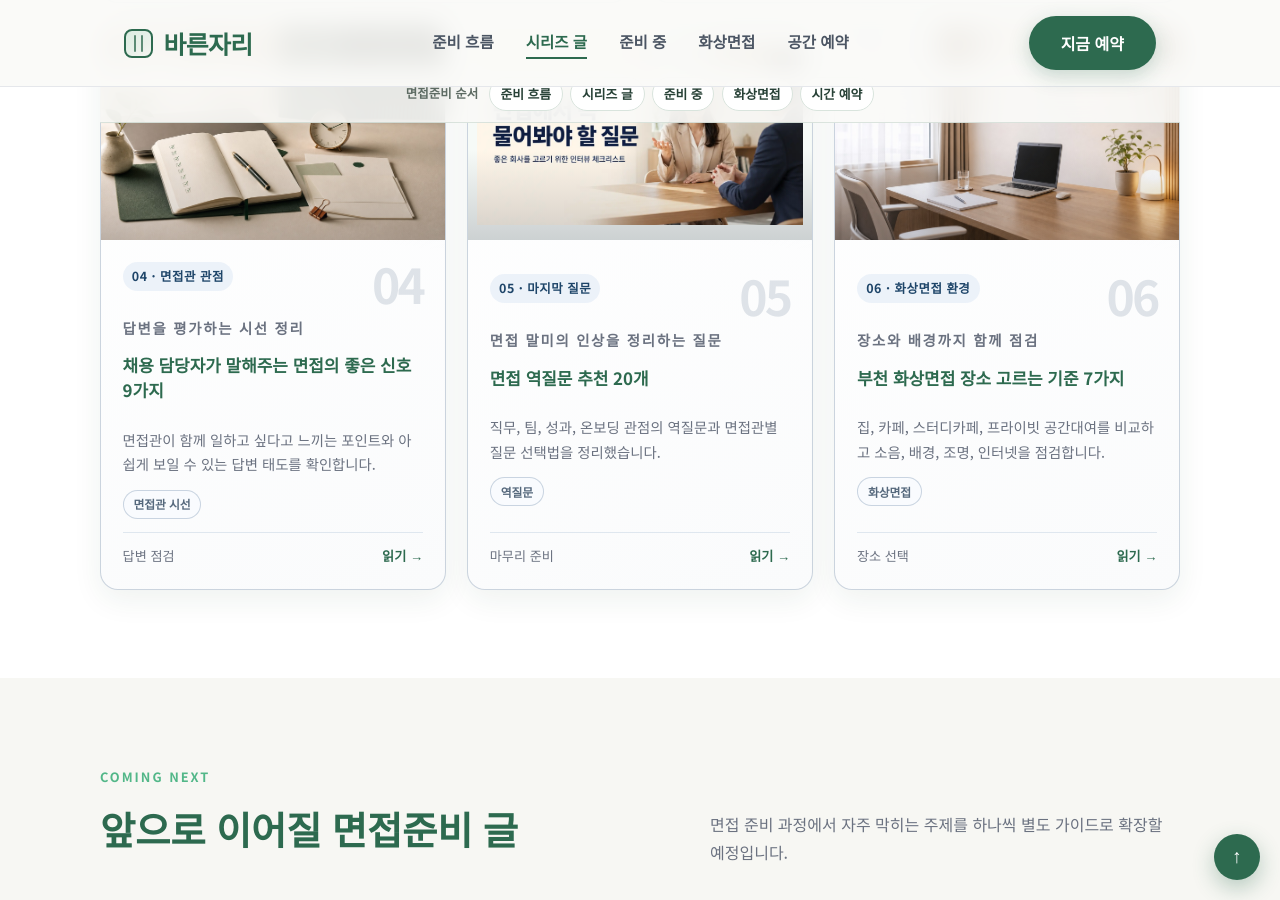
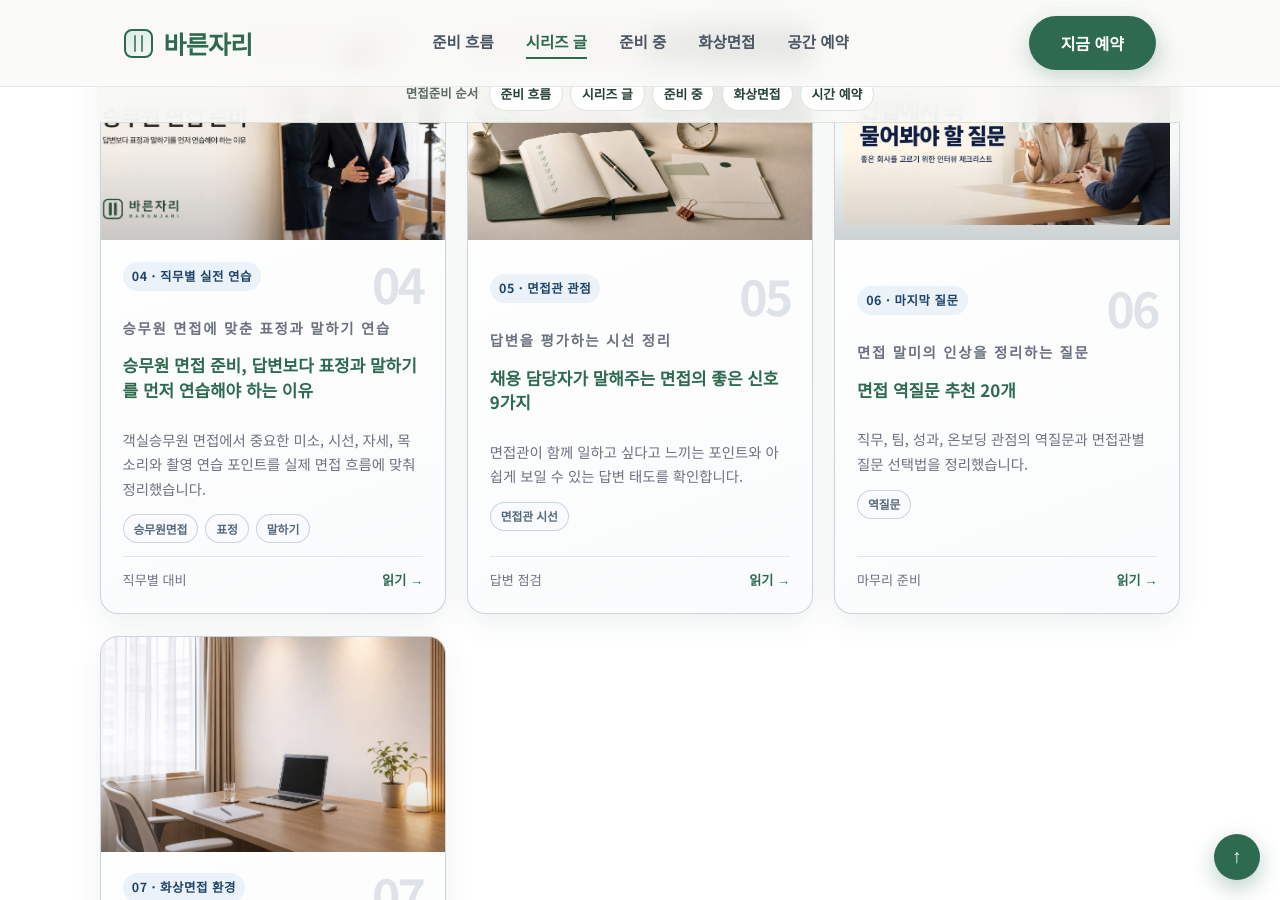
Before and after one commit to bareunspace/blog, a Jekyll site: the page built from interview.html, in a window 1280 px wide and 900 px high, scrolled down 2337 px. Built offline with Jekyll 4.4.1, drawn with Linux system fonts in a browser that asks for light colours.

Commit message:
Update interview hub with cabin crew guide

```diff
--- a/interview.html
+++ b/interview.html
@@ -146,13 +146,36 @@ script_version: 20260711-4
           </div>
         </article>
         <article class="blog-guide-card interview-series-card interview-series-card-archive">
+          <a class="blog-guide-image" href="/posts/cabin-crew-interview-practice/" tabindex="-1" aria-hidden="true">
+            <img src="/images/cabin-crew-interview-practice.webp" alt="" loading="lazy" />
+          </a>
+          <div class="blog-guide-content">
+            <div class="interview-series-headline-row">
+              <p class="blog-card-eyebrow">04 · 직무별 실전 연습</p>
+              <span class="interview-series-index" aria-hidden="true">04</span>
+            </div>
+            <p class="interview-series-kicker">승무원 면접에 맞춘 표정과 말하기 연습</p>
+            <h3><a href="/posts/cabin-crew-interview-practice/">승무원 면접 준비, 답변보다 표정과 말하기를 먼저 연습해야 하는 이유</a></h3>
+            <p>객실승무원 면접에서 중요한 미소, 시선, 자세, 목소리와 촬영 연습 포인트를 실제 면접 흐름에 맞춰 정리했습니다.</p>
+            <div class="interview-series-meta">
+              <span>승무원면접</span>
+              <span>표정</span>
+              <span>말하기</span>
+            </div>
+            <div class="blog-card-footer interview-series-footer">
+              <span>직무별 대비</span>
+              <a href="/posts/cabin-crew-interview-practice/">읽기 <span aria-hidden="true">→</span></a>
+            </div>
+          </div>
+        </article>
+        <article class="blog-guide-card interview-series-card interview-series-card-archive">
           <a class="blog-guide-image" href="/posts/hiring-manager-interview-red-flags-and-good-signals/" tabindex="-1" aria-hidden="true">
             <img src="/images/interview-prep-checklist-cover.jpg" alt="" loading="lazy" />
           </a>
           <div class="blog-guide-content">
             <div class="interview-series-headline-row">
-              <p class="blog-card-eyebrow">04 · 면접관 관점</p>
-              <span class="interview-series-index" aria-hidden="true">04</span>
+              <p class="blog-card-eyebrow">05 · 면접관 관점</p>
+              <span class="interview-series-index" aria-hidden="true">05</span>
             </div>
             <p class="interview-series-kicker">답변을 평가하는 시선 정리</p>
             <h3><a href="/posts/hiring-manager-interview-red-flags-and-good-signals/">채용 담당자가 말해주는 면접의 좋은 신호 9가지</a></h3>
@@ -172,8 +195,8 @@ script_version: 20260711-4
           </a>
           <div class="blog-guide-content">
             <div class="interview-series-headline-row">
-              <p class="blog-card-eyebrow">05 · 마지막 질문</p>
-              <span class="interview-series-index" aria-hidden="true">05</span>
+              <p class="blog-card-eyebrow">06 · 마지막 질문</p>
+              <span class="interview-series-index" aria-hidden="true">06</span>
             </div>
             <p class="interview-series-kicker">면접 말미의 인상을 정리하는 질문</p>
             <h3><a href="/posts/interview-questions-to-ask/">면접 역질문 추천 20개</a></h3>
@@ -193,8 +216,8 @@ script_version: 20260711-4
           </a>
           <div class="blog-guide-content">
             <div class="interview-series-headline-row">
-              <p class="blog-card-eyebrow">06 · 화상면접 환경</p>
-              <span class="interview-series-index" aria-hidden="true">06</span>
+              <p class="blog-card-eyebrow">07 · 화상면접 환경</p>
+              <span class="interview-series-index" aria-hidden="true">07</span>
             </div>
             <p class="interview-series-kicker">장소와 배경까지 함께 점검</p>
             <h3><a href="/posts/bucheon-video-interview-place-guide/">부천 화상면접 장소 고르는 기준 7가지</a></h3>
```
